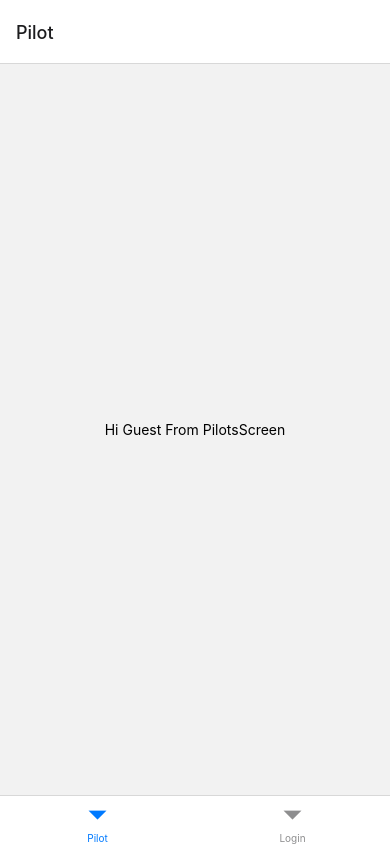
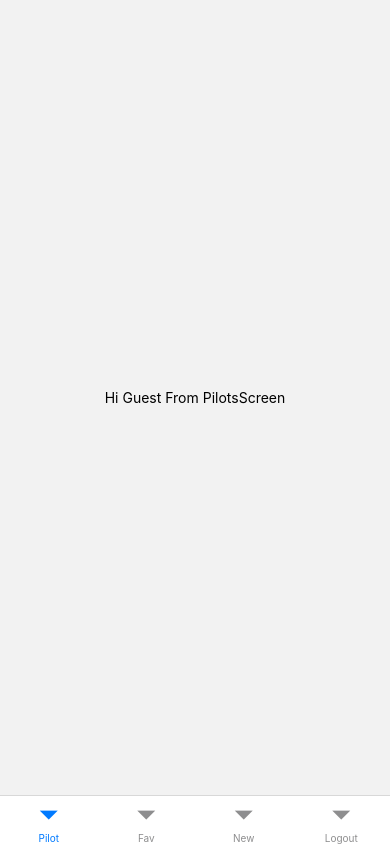
Before and after one commit to atenajoon/ReactNavigationPractice, a React Native app: screen / in a window 390 px wide. Built offline with nearby package versions, Linux system fonts and the light colour scheme.

Commit message:
TabNavigator header got header via screenOptions

```diff
--- a/App.js
+++ b/App.js
@@ -36,7 +36,7 @@ const Stack = createNativeStackNavigator();
 
  function GuestTab() {
   return (
-    <Tab.Navigator>
+    <Tab.Navigator screenOptions={{headerShown: false}}>
       <Tab.Screen name="Pilot" component={Pilots} />
       <Tab.Screen name="Login" component={Login} />
     </Tab.Navigator>
@@ -45,7 +45,7 @@ const Stack = createNativeStackNavigator();
 
 function UserTab() {
   return (
-    <Tab.Navigator>
+    <Tab.Navigator screenOptions={{headerShown: false}}>
       <Tab.Screen name="Pilot" component={Pilots} />
       <Tab.Screen name="Fav" component={Favorite} />
       <Stack.Screen name="New" component={New} />
@@ -65,8 +65,8 @@ function UserTab() {
  * It's expected to switch between them based on user's context
  */
 export default function App() {
-  const isLoggedIn = false;
-  // const isLoggedIn = true;
+  // const isLoggedIn = false;
+  const isLoggedIn = true;
   return (
     <NavigationContainer>
       {isLoggedIn ? <UserTab /> : <GuestTab />}
```
